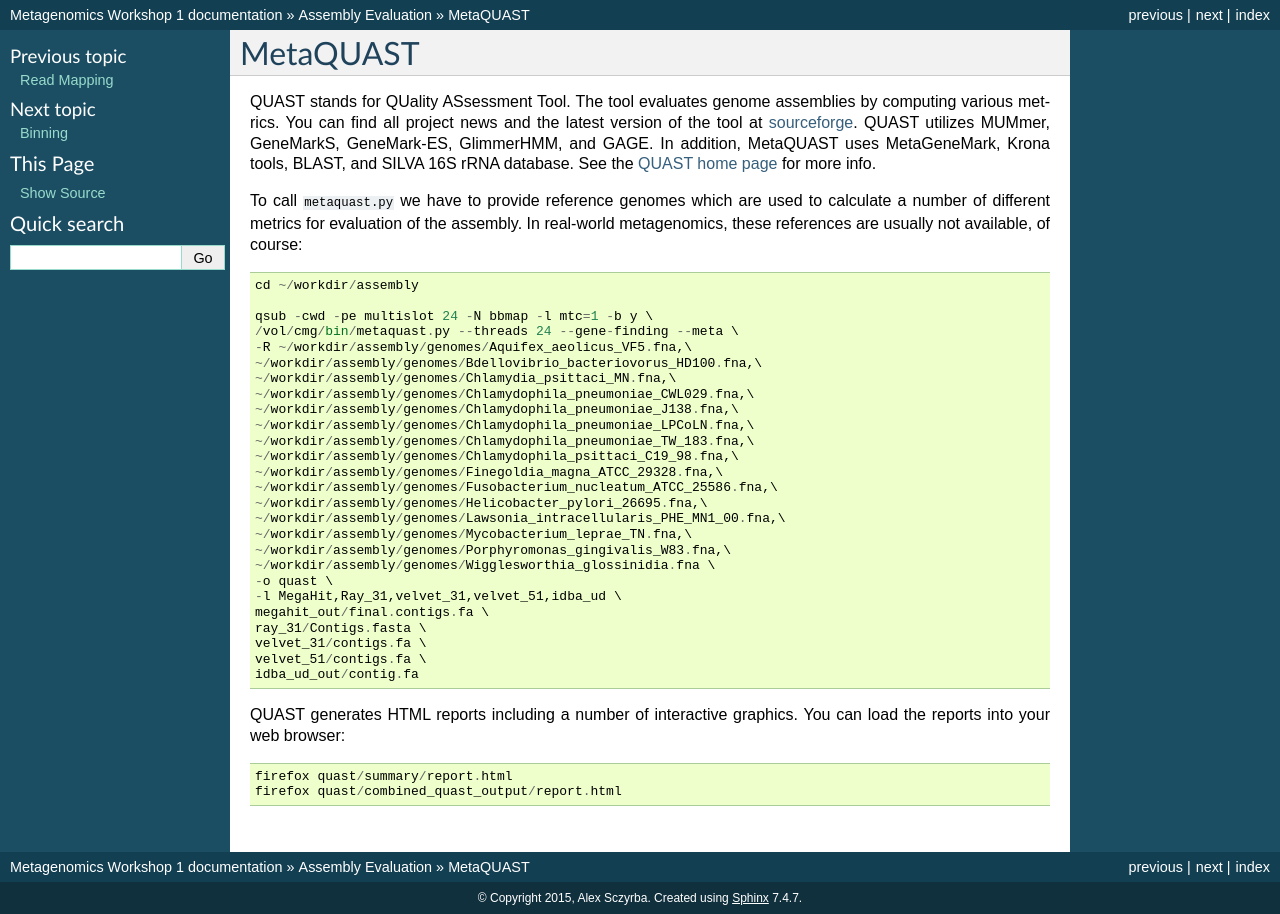
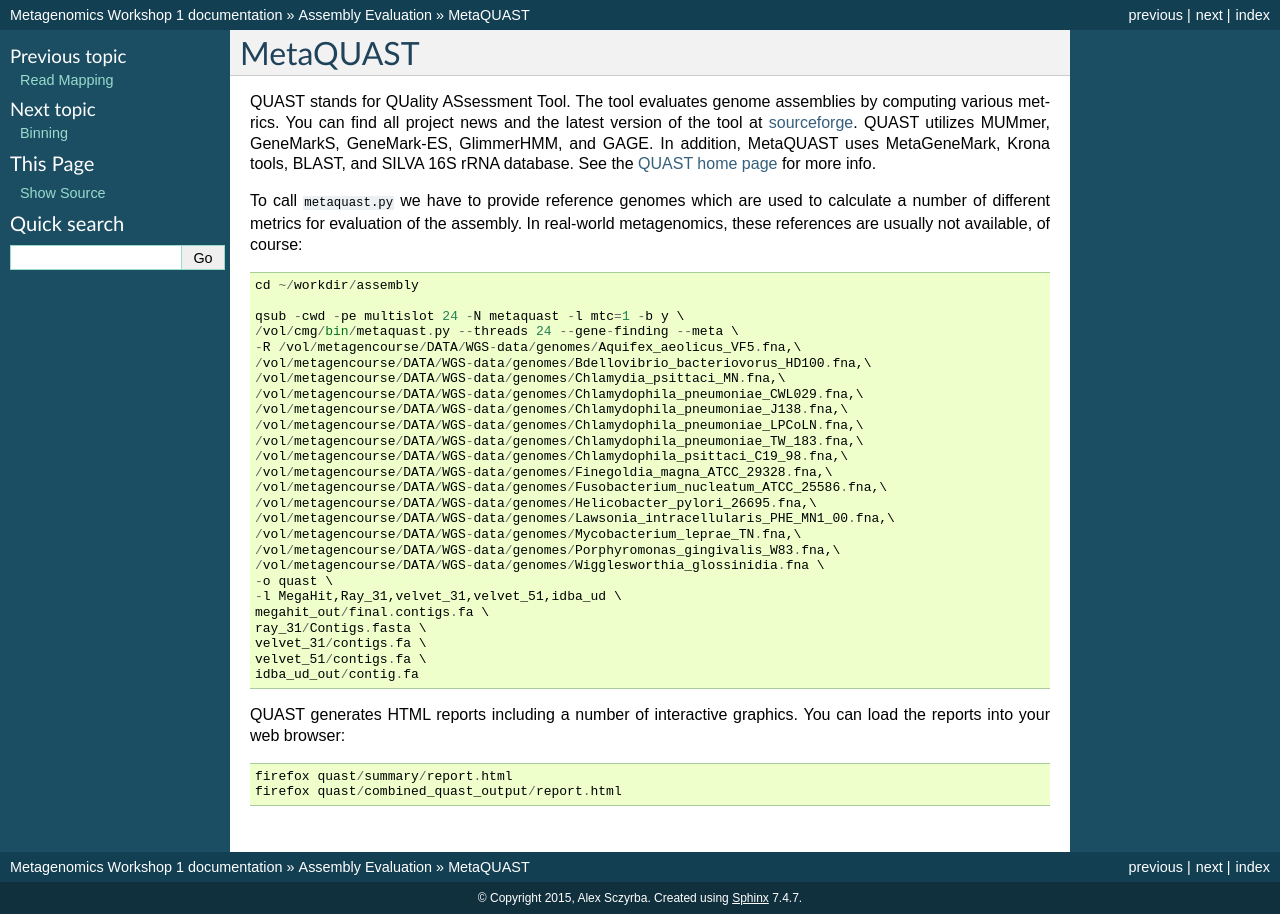
Before and after one commit to metagenomics/metagenomics-workshop, a Sphinx documentation site: the page built from docs/evaluation/metaquast.rst, in a window 1280 px wide. Built offline with Sphinx 7.4.7, drawn with Linux system fonts in a browser that asks for light colours.

Commit message:
Update metaquast.rst

```diff
--- a/docs/evaluation/metaquast.rst
+++ b/docs/evaluation/metaquast.rst
@@ -17,23 +17,23 @@
 
   cd ~/workdir/assembly
 
-  qsub -cwd -pe multislot 24 -N bbmap -l mtc=1 -b y \
+  qsub -cwd -pe multislot 24 -N metaquast -l mtc=1 -b y \
   /vol/cmg/bin/metaquast.py --threads 24 --gene-finding --meta \
-  -R ~/workdir/assembly/genomes/Aquifex_aeolicus_VF5.fna,\
-  ~/workdir/assembly/genomes/Bdellovibrio_bacteriovorus_HD100.fna,\
-  ~/workdir/assembly/genomes/Chlamydia_psittaci_MN.fna,\
-  ~/workdir/assembly/genomes/Chlamydophila_pneumoniae_CWL029.fna,\
-  ~/workdir/assembly/genomes/Chlamydophila_pneumoniae_J138.fna,\
-  ~/workdir/assembly/genomes/Chlamydophila_pneumoniae_LPCoLN.fna,\
-  ~/workdir/assembly/genomes/Chlamydophila_pneumoniae_TW_183.fna,\
-  ~/workdir/assembly/genomes/Chlamydophila_psittaci_C19_98.fna,\
-  ~/workdir/assembly/genomes/Finegoldia_magna_ATCC_29328.fna,\
-  ~/workdir/assembly/genomes/Fusobacterium_nucleatum_ATCC_25586.fna,\
-  ~/workdir/assembly/genomes/Helicobacter_pylori_26695.fna,\
-  ~/workdir/assembly/genomes/Lawsonia_intracellularis_PHE_MN1_00.fna,\
-  ~/workdir/assembly/genomes/Mycobacterium_leprae_TN.fna,\
-  ~/workdir/assembly/genomes/Porphyromonas_gingivalis_W83.fna,\
-  ~/workdir/assembly/genomes/Wigglesworthia_glossinidia.fna \
+  -R /vol/metagencourse/DATA/WGS-data/genomes/Aquifex_aeolicus_VF5.fna,\
+  /vol/metagencourse/DATA/WGS-data/genomes/Bdellovibrio_bacteriovorus_HD100.fna,\
+  /vol/metagencourse/DATA/WGS-data/genomes/Chlamydia_psittaci_MN.fna,\
+  /vol/metagencourse/DATA/WGS-data/genomes/Chlamydophila_pneumoniae_CWL029.fna,\
+  /vol/metagencourse/DATA/WGS-data/genomes/Chlamydophila_pneumoniae_J138.fna,\
+  /vol/metagencourse/DATA/WGS-data/genomes/Chlamydophila_pneumoniae_LPCoLN.fna,\
+  /vol/metagencourse/DATA/WGS-data/genomes/Chlamydophila_pneumoniae_TW_183.fna,\
+  /vol/metagencourse/DATA/WGS-data/genomes/Chlamydophila_psittaci_C19_98.fna,\
+  /vol/metagencourse/DATA/WGS-data/genomes/Finegoldia_magna_ATCC_29328.fna,\
+  /vol/metagencourse/DATA/WGS-data/genomes/Fusobacterium_nucleatum_ATCC_25586.fna,\
+  /vol/metagencourse/DATA/WGS-data/genomes/Helicobacter_pylori_26695.fna,\
+  /vol/metagencourse/DATA/WGS-data/genomes/Lawsonia_intracellularis_PHE_MN1_00.fna,\
+  /vol/metagencourse/DATA/WGS-data/genomes/Mycobacterium_leprae_TN.fna,\
+  /vol/metagencourse/DATA/WGS-data/genomes/Porphyromonas_gingivalis_W83.fna,\
+  /vol/metagencourse/DATA/WGS-data/genomes/Wigglesworthia_glossinidia.fna \
   -o quast \
   -l MegaHit,Ray_31,velvet_31,velvet_51,idba_ud \
   megahit_out/final.contigs.fa \
```
